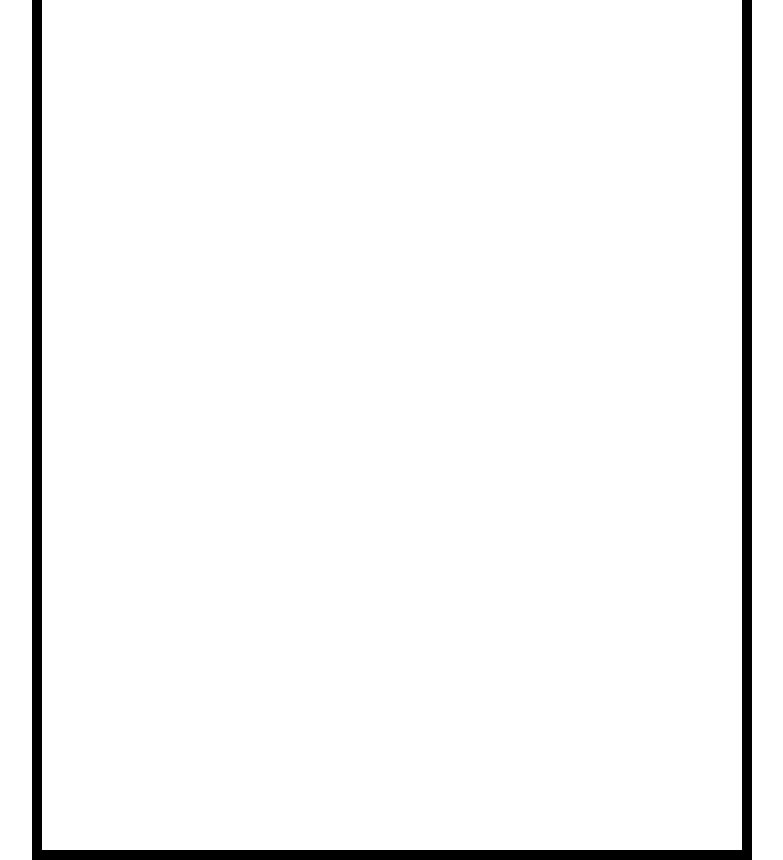
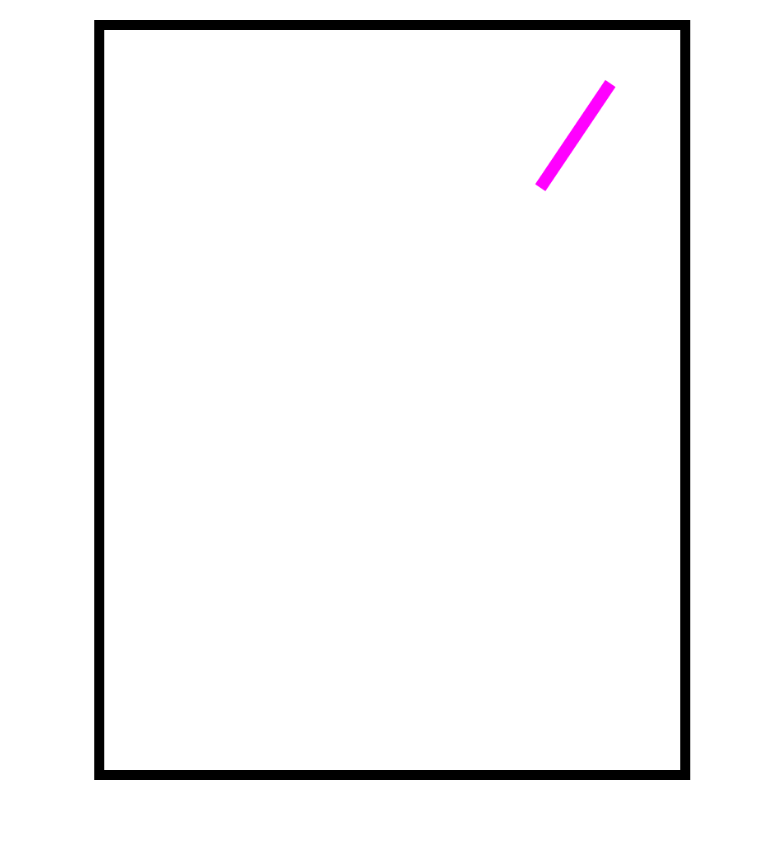
Before and after one commit to bojan09/creative-javascript, a plain HTML site: page line-and-path-effects/index.html in a window 1280 px wide. Shown: the whole page, without its empty margins (248-1031 px from the left). After the commit the page ends 800 px from the top, so only its background shows below. Drawn offline with Linux system fonts and the light colour scheme.

Commit message:
setting up global base settings

```diff
--- a/line-and-path-effects/app.js
+++ b/line-and-path-effects/app.js
@@ -2,3 +2,28 @@ const canvas = document.getElementById("canvas1");
 const ctx = canvas.getContext("2d");
 canvas.width = 700;
 canvas.height = 900;
+
+// global settings
+ctx.lineWidth = 10;
+ctx.strokeStyle = "magenta";
+
+class Line {
+  constructor(canvas) {
+    this.canvas = canvas;
+    this.startX = Math.random() * this.canvas.width;
+    this.startY = Math.random() * this.canvas.height;
+    this.endX = Math.random() * this.canvas.width;
+    this.endY = Math.random() * this.canvas.height;
+    this.lineWidth = Math.floor(Math.random() * 15 + 1);
+  }
+  draw(context) {
+    context.lineWidth = this.lineWidth;
+    context.beginPath();
+    context.moveTo(this.startX, this.startY);
+    context.lineTo(this.endX, this.endY);
+    context.stroke();
+  }
+}
+
+const line1 = new Line(canvas);
+line1.draw(ctx);
--- a/line-and-path-effects/styles.css
+++ b/line-and-path-effects/styles.css
@@ -5,6 +5,7 @@
 }
 
 canvas {
+  height: 95vh;
   border: 10px solid black;
   position: absolute;
   top: 50%;
```
